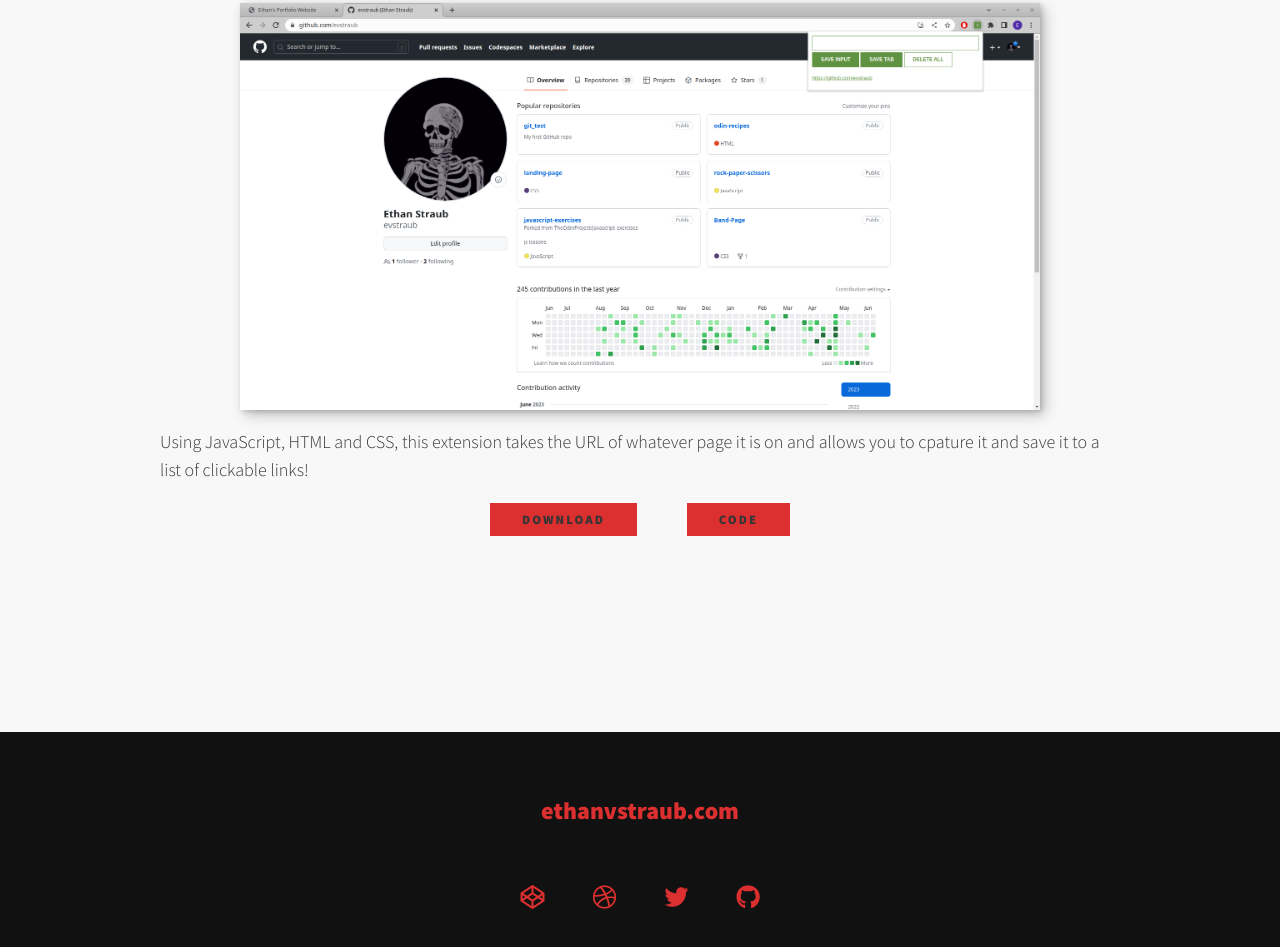
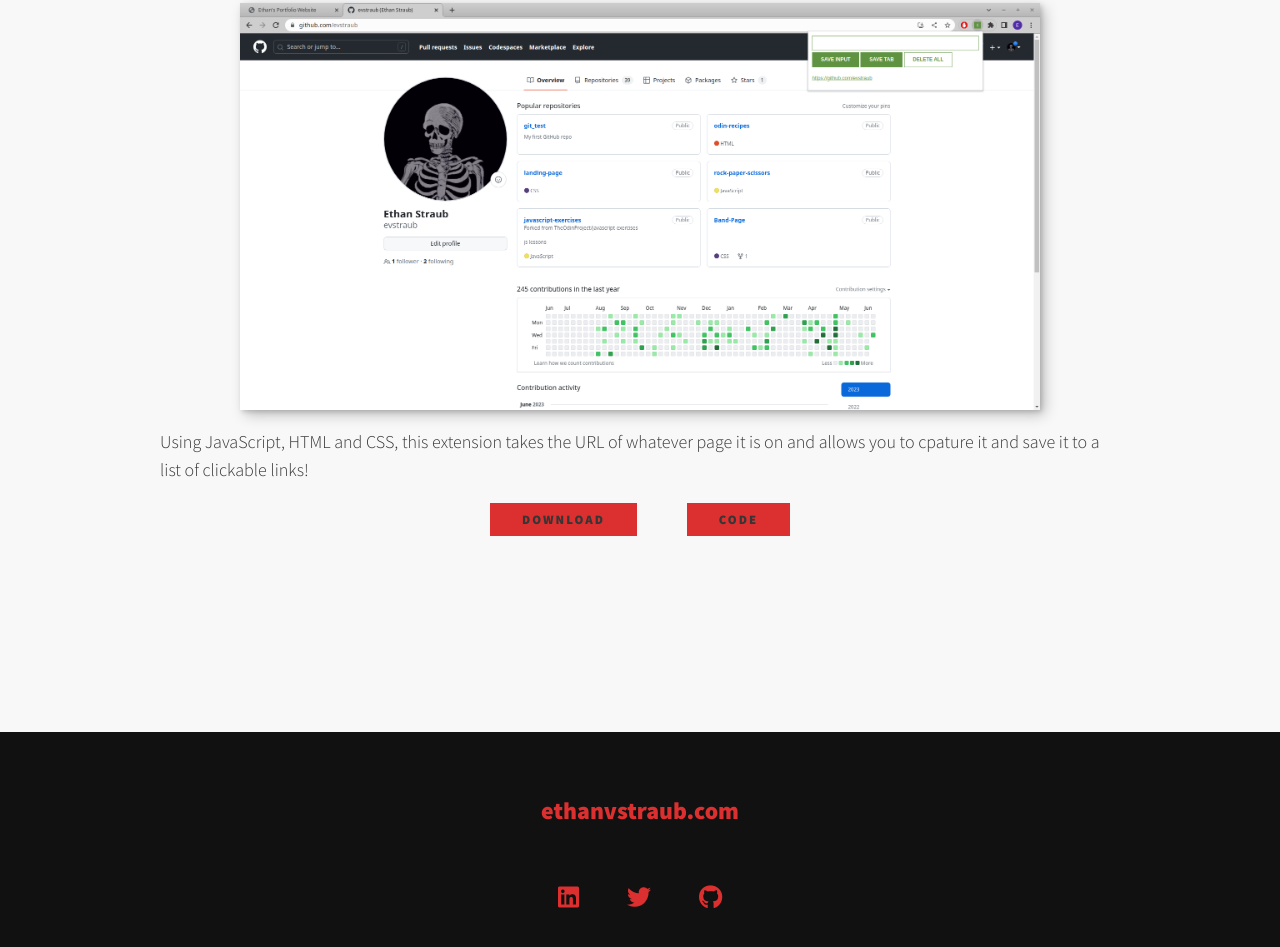
Before and after one commit to evstraub/portfolio0623, a website built with Vite: page projects/ChromeExt.html in a window 1280 px wide. Shown: the part 394-1341 px from the top of the page. Built offline with nearby package versions, Linux system fonts and the light colour scheme; files whose address does not match are found by name.

Commit message:
fixed links

```diff
--- a/projects/ChromeExt.html
+++ b/projects/ChromeExt.html
@@ -47,6 +47,7 @@
         </div>
 
 
+
         <!-- Footer -->
         <footer class="footer">
             <!-- replace with your own email address -->
@@ -54,14 +55,14 @@
             <ul class="social-list">
                 <li class="social-list__item">
                     <a class="social-list__link" href="https://www.linkedin.com/in/ethan-straub-11a248247/">
-                    <i class="fab fa-codepen"></i>
+                        <i class="fab fa-linkedin"></i>
                     </a>
                 </li>
-            <li class="social-list__item">
+                <!-- <li class="social-list__item">
                     <a class="social-list__link" href="http://dribbble.com">
-                    <i class="fab fa-dribbble"></i>
+                        <i class="fab fa-mail"></i>
                     </a>
-            </li>
+                </li> -->
                 <li class="social-list__item">
                     <a class="social-list__link" href="https://twitter.com/StraubEthan">
                         <i class="fab fa-twitter"></i>
@@ -76,6 +77,7 @@
         </footer>
 
 
+
     <script src="js/index.js"></script>
     </body>
 </html>
```
Also changed, not shown: index.html (+4 -4 lines), projects/memePicker.html (+9 -7 lines), projects/mobileApp.html (+5 -4 lines), projects/portfolio-item.html (+5 -4 lines). Lines whose indentation alone changed are shown as unchanged.
